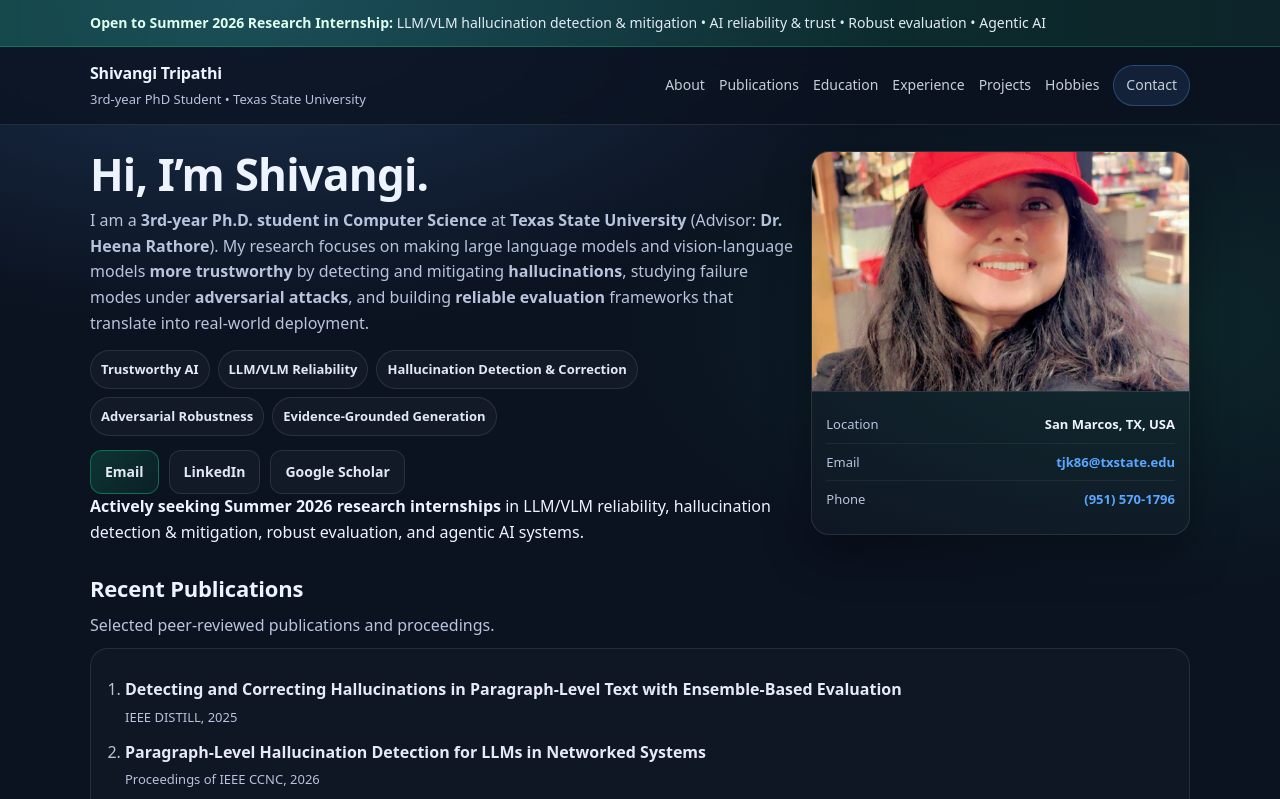
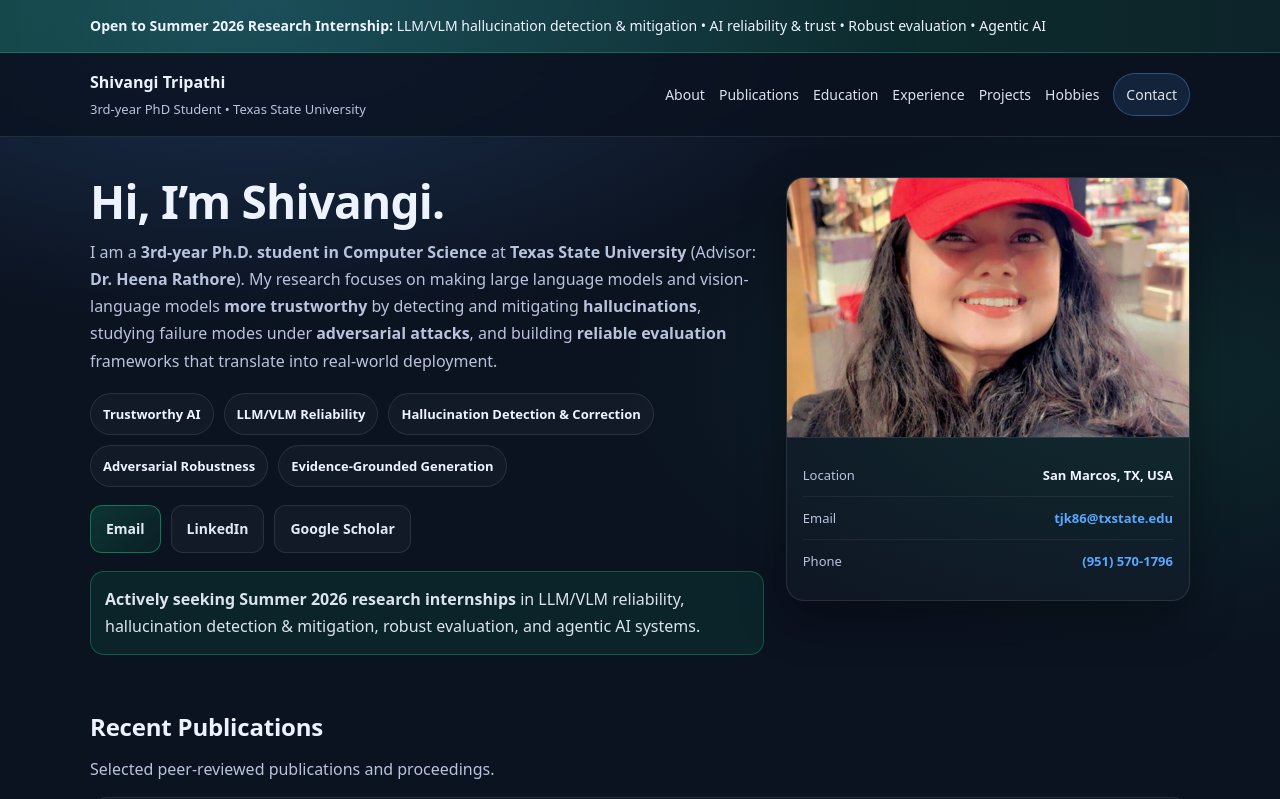
Before and after one commit to shivangitripathi2712/shivangitripathi2712.github.io, a plain HTML site: page index.html in a window 1280 px wide. Shown: the top 799 px of the page. Drawn offline with Linux system fonts and the light colour scheme; files whose address does not match are found by name.

Commit message:
Update style.css
....

```diff
--- a/style.css
+++ b/style.css
@@ -1,14 +1,10 @@
-/* -------- Base -------- */
 :root{
   --bg: #0b1220;
-  --panel: #0f1a2d;
-  --card: rgba(255,255,255,0.03);
   --border: rgba(255,255,255,0.10);
   --text: #eef4ff;
   --muted: #b8c3dd;
   --accent: #5aa7ff;
   --green: #15c27c;
-  --green-bg: rgba(21,194,124,0.14);
   --shadow: 0 18px 45px rgba(0,0,0,0.35);
 }
 
@@ -21,7 +17,7 @@
     radial-gradient(1000px 500px at 90% 10%, rgba(21,194,124,0.12), transparent 55%),
     var(--bg);
   color: var(--text);
-  line-height: 1.6;
+  line-height: 1.7;
 }
 
 a{ color: var(--accent); text-decoration: none; }
@@ -32,25 +28,21 @@
   margin: 0 auto;
 }
 
-/* -------- Green Banner -------- */
+/* Banner */
 .banner{
   background: linear-gradient(90deg, rgba(21,194,124,0.22), rgba(21,194,124,0.10));
   border-bottom: 1px solid rgba(21,194,124,0.35);
 }
 .banner-inner{
-  padding: 12px 0;
+  padding: 14px 0;
   font-size: 14px;
-  color: rgba(238,244,255,0.95);
-}
-.banner-inner strong{
-  color: #dfffee;
 }
 
-/* -------- Topbar -------- */
+/* Nav */
 .topbar{
   position: sticky;
   top: 0;
-  background: rgba(11,18,32,0.78);
+  background: rgba(11,18,32,0.80);
   backdrop-filter: blur(10px);
   border-bottom: 1px solid var(--border);
   z-index: 50;
@@ -59,51 +51,46 @@
   display:flex;
   justify-content: space-between;
   align-items: center;
-  padding: 14px 0;
-  gap: 12px;
+  padding: 16px 0;
+  gap: 14px;
 }
-
 .brand{ display:flex; flex-direction:column; gap:2px; }
-.brand-name{ font-weight: 800; letter-spacing: -0.2px; }
+.brand-name{ font-weight: 800; }
 .brand-sub{ font-size: 13px; color: var(--muted); }
 
 .nav{
   display:flex;
   gap: 14px;
-  align-items: center;
+  align-items:center;
   flex-wrap: wrap;
 }
 .nav a{
   font-size: 14px;
   color: rgba(238,244,255,0.92);
-  opacity: 0.9;
 }
-.nav a:hover{ opacity: 1; text-decoration:none; }
 .nav-cta{
-  padding: 8px 12px;
+  padding: 9px 12px;
   border-radius: 999px;
   border: 1px solid rgba(90,167,255,0.35);
   background: rgba(90,167,255,0.12);
 }
 
-/* -------- Hero -------- */
+/* Hero */
 .hero{
   display:grid;
-  grid-template-columns: 1.3fr 0.7fr;
-  gap: 18px;
-  padding: 26px 0 8px;
+  grid-template-columns: 1.25fr 0.75fr;
+  gap: 22px;
+  padding: 40px 0 18px;
   align-items: start;
 }
-
 .hero h1{
-  margin: 0 0 10px;
-  font-size: 44px;
+  margin: 0 0 12px;
+  font-size: 46px;
   letter-spacing: -0.8px;
   line-height: 1.08;
 }
-
 .hero-lead{
-  margin: 0 0 14px;
+  margin: 0 0 18px;
   color: var(--muted);
   font-size: 16px;
 }
@@ -111,34 +98,33 @@
 .quick-facts{
   display:flex;
   flex-wrap: wrap;
-  gap: 8px;
-  margin: 10px 0 14px;
+  gap: 10px;
+  margin: 14px 0 18px;
 }
 .pill{
   font-size: 13px;
   font-weight: 650;
-  padding: 8px 10px;
+  padding: 9px 12px;
   border-radius: 999px;
   border: 1px solid var(--border);
   background: rgba(255,255,255,0.03);
-  color: rgba(238,244,255,0.95);
 }
 
 .hero-links{
   display:flex;
   gap: 10px;
   flex-wrap: wrap;
-  margin-top: 10px;
+  margin: 10px 0 18px;
 }
 
 .btn{
   display:inline-block;
-  padding: 10px 14px;
+  padding: 11px 15px;
   border-radius: 12px;
   border: 1px solid var(--border);
   background: rgba(255,255,255,0.03);
   color: rgba(238,244,255,0.95);
-  font-weight: 700;
+  font-weight: 750;
   font-size: 14px;
   transition: transform .12s ease, box-shadow .12s ease, background .12s ease;
 }
@@ -149,75 +135,33 @@
   background: rgba(255,255,255,0.06);
 }
 .btn.primary{
-  border-color: rgba(21,194,124,0.45);
+  border-color: rgba(21,194,124,0.50);
   background: linear-gradient(135deg, rgba(21,194,124,0.20), rgba(21,194,124,0.08));
 }
 
-.note{
-  margin-top: 12px;
-  font-size: 14px;
-  color: rgba(238,244,255,0.88);
-  border-left: 3px solid rgba(21,194,124,0.55);
-  padding-left: 10px;
+.callout{
+  margin-top: 8px;
+  padding: 14px 14px;
+  border-radius: 14px;
+  border: 1px solid rgba(21,194,124,0.35);
+  background: rgba(21,194,124,0.10);
+  color: rgba(238,244,255,0.92);
 }
 
-/* -------- Profile Card -------- */
-.profile-card{
-  border: 1px solid var(--border);
-  background: rgba(255,255,255,0.02);
-  border-radius: 18px;
-  overflow: hidden;
-  box-shadow: var(--shadow);
-}
-.profile-photo{
-  width: 100%;
-  height: 240px;
-  object-fit: cover;
-  display: block;
-  border-bottom: 1px solid var(--border);
-}
-.placeholder{
-  height: 240px;
-  display:flex;
-  align-items:center;
-  justify-content:center;
-  background: linear-gradient(135deg, rgba(90,167,255,0.18), rgba(21,194,124,0.10));
-  border-bottom: 1px solid var(--border);
-}
-.placeholder span{
-  font-weight: 800;
-  color: rgba(238,244,255,0.88);
-  text-align:center;
-  padding: 10px;
-}
-.profile-meta{
-  padding: 14px 14px 16px;
-}
-.meta-row{
-  display:flex;
-  justify-content: space-between;
-  gap: 10px;
-  padding: 8px 0;
-  border-bottom: 1px solid rgba(255,255,255,0.06);
-}
-.meta-row:last-child{ border-bottom: none; }
-.k{ color: var(--muted); font-size: 13px; }
-.v{ font-weight: 650; font-size: 13px; }
-
-/* -------- Sections -------- */
+/* Cards / sections */
 .section{
-  padding: 18px 0;
+  padding: 34px 0;
 }
 .section-head{
-  margin-bottom: 10px;
+  margin-bottom: 14px;
 }
 .section-head h2{
   margin: 0;
-  font-size: 22px;
+  font-size: 24px;
   letter-spacing: -0.2px;
 }
 .section-head p{
-  margin: 6px 0 0;
+  margin: 8px 0 0;
   color: var(--muted);
 }
 
@@ -225,26 +169,26 @@
   border: 1px solid var(--border);
   background: rgba(255,255,255,0.02);
   border-radius: 18px;
-  padding: 16px;
+  padding: 18px;
 }
 
 .grid-2{
   display:grid;
   grid-template-columns: repeat(2, minmax(0, 1fr));
-  gap: 12px;
+  gap: 14px;
 }
 
 .stack{
   display:flex;
   flex-direction: column;
-  gap: 12px;
+  gap: 14px;
 }
 
 .row{
   display:flex;
   justify-content: space-between;
   align-items: baseline;
-  gap: 12px;
+  gap: 14px;
   flex-wrap: wrap;
 }
 
@@ -255,50 +199,59 @@
   border-radius: 999px;
   border: 1px solid rgba(90,167,255,0.35);
   background: rgba(90,167,255,0.10);
-  color: rgba(238,244,255,0.92);
   white-space: nowrap;
 }
 
 .muted{ color: var(--muted); }
-
 .bullets{
-  margin: 10px 0 0;
+  margin: 12px 0 0;
   padding-left: 18px;
   color: var(--muted);
 }
-.bullets li{ margin: 7px 0; }
+.bullets li{ margin: 8px 0; }
 
-/* -------- Publications -------- */
+/* Publications */
 .pub-list{
   margin: 0;
   padding-left: 18px;
   color: var(--muted);
 }
-.pub-list li{
-  margin: 12px 0;
+.pub-list li{ margin: 14px 0; }
+.pub-title{ display:block; font-weight: 850; color: rgba(238,244,255,0.97); }
+.pub-venue{ display:block; margin-top: 5px; font-size: 13px; color: var(--muted); }
+
+/* Profile card */
+.profile-card{
+  border: 1px solid var(--border);
+  background: rgba(255,255,255,0.02);
+  border-radius: 18px;
+  overflow: hidden;
+  box-shadow: var(--shadow);
 }
-.pub-title{
-  display:block;
-  font-weight: 800;
-  color: rgba(238,244,255,0.96);
+.profile-photo{
+  width: 100%;
+  height: 260px;
+  object-fit: cover;
+  display: block;
+  border-bottom: 1px solid var(--border);
 }
-.pub-venue{
-  display:block;
-  margin-top: 4px;
-  font-size: 13px;
-  color: var(--muted);
+.profile-meta{ padding: 16px 16px 18px; }
+.meta-row{
+  display:flex;
+  justify-content: space-between;
+  gap: 12px;
+  padding: 10px 0;
+  border-bottom: 1px solid rgba(255,255,255,0.06);
 }
-.subnote{
-  margin-top: 10px;
-  color: var(--muted);
-  font-size: 14px;
-}
+.meta-row:last-child{ border-bottom: none; }
+.k{ color: var(--muted); font-size: 13px; }
+.v{ font-weight: 650; font-size: 13px; }
 
-/* -------- Hobbies -------- */
+/* Hobbies */
 .hobby-row{
   display:flex;
   flex-wrap: wrap;
-  gap: 10px;
+  gap: 12px;
 }
 .hobby{
   padding: 10px 12px;
@@ -308,29 +261,29 @@
   font-weight: 750;
 }
 
-/* -------- Contact -------- */
+/* Contact */
 .contact{
   display:grid;
   grid-template-columns: 1fr 1fr;
-  gap: 12px;
+  gap: 14px;
 }
 
-/* -------- Footer -------- */
+/* Footer */
 .footer{
-  padding: 28px 0 40px;
+  padding: 32px 0 44px;
 }
 .footer-inner{
   border-top: 1px solid var(--border);
-  padding-top: 14px;
+  padding-top: 16px;
   display:flex;
   justify-content: space-between;
   gap: 12px;
   flex-wrap: wrap;
 }
 
-/* -------- Responsive -------- */
+/* Responsive */
 @media (max-width: 900px){
-  .hero{ grid-template-columns: 1fr; }
+  .hero{ grid-template-columns: 1fr; padding-top: 28px; }
   .hero h1{ font-size: 36px; }
   .grid-2{ grid-template-columns: 1fr; }
   .contact{ grid-template-columns: 1fr; }
```
